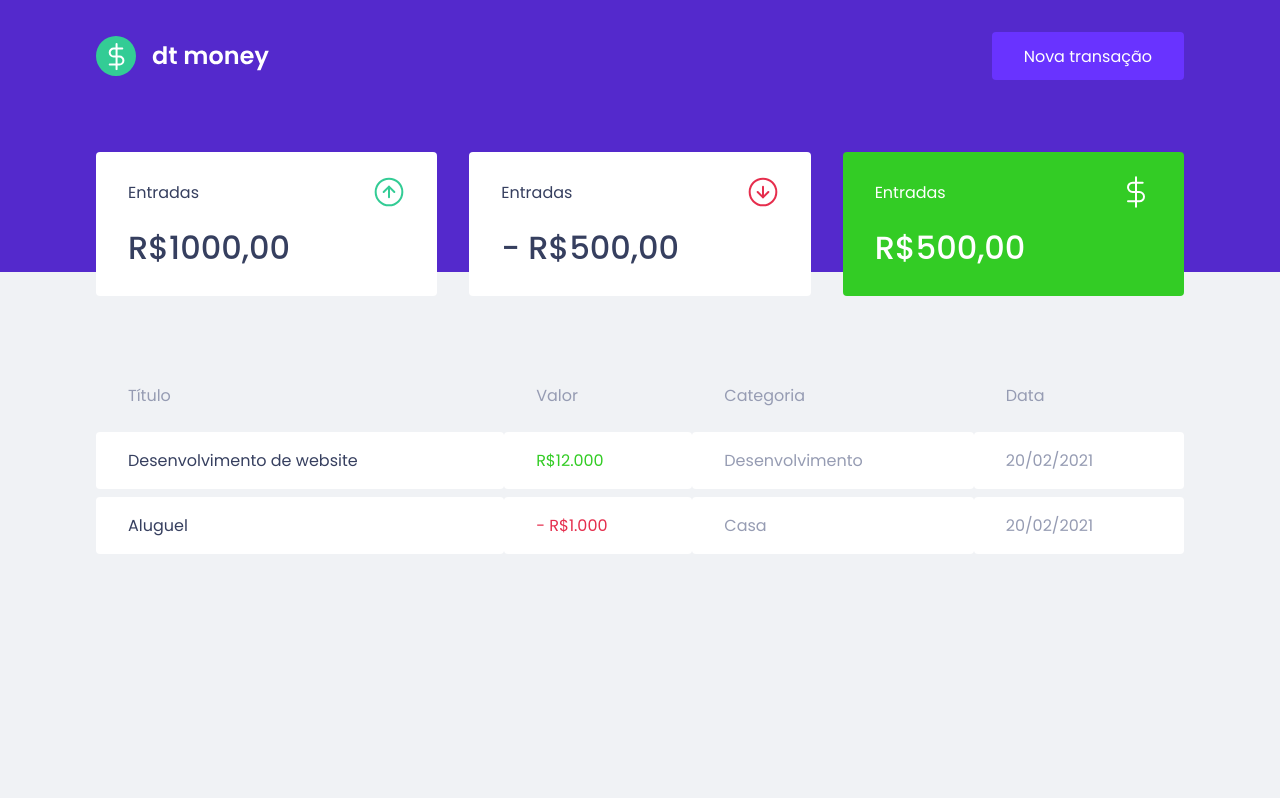
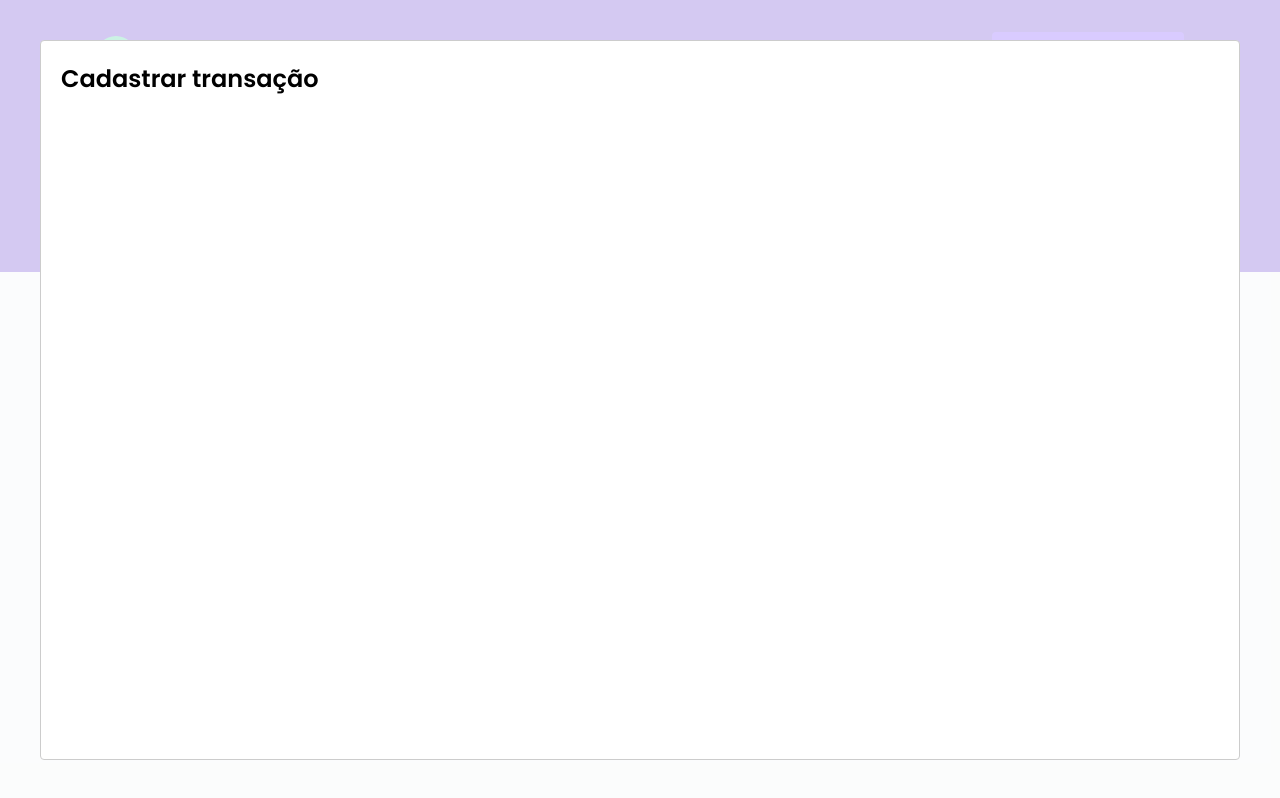
Before and after one commit to joaohitallo/ignite-React-02-DTMoney, a React (Create React App) app: page / in a window 1280 px wide. Both pictures are taken after a click on the button "Nova transação". Built offline with nearby package versions, Linux system fonts and the light colour scheme; no server answers; what miragejs would draw is missing.

Commit message:
Adicionando modal

```diff
--- a/package.json
+++ b/package.json
@@ -8,6 +8,7 @@
     "miragejs": "^0.1.41",
     "react": "^17.0.2",
     "react-dom": "^17.0.2",
+    "react-modal": "^3.13.1",
     "react-scripts": "4.0.3",
     "styled-components": "^5.2.3",
     "web-vitals": "^1.0.1"
@@ -20,6 +21,7 @@
     "@types/node": "^12.0.0",
     "@types/react": "^17.0.0",
     "@types/react-dom": "^17.0.0",
+    "@types/react-modal": "^3.12.0",
     "typescript": "^4.1.2"
   },
   "scripts": {
--- a/src/components/Header/index.tsx
+++ b/src/components/Header/index.tsx
@@ -1,14 +1,38 @@
+import { useState } from 'react';
+import Modal from 'react-modal';
+
 import logoImg from '../../assets/logo.svg';
+
 import { Container, Content} from './styles';
 
+
+
 export function Header() {
+
+    const [isNewTransactionModalOpen,setIsNewTransactionModalOpen] = useState(false);
+
+    function handleOpenNewTransactionModal() {
+        setIsNewTransactionModalOpen(true);
+    }
+
+    function handleCloseNewTransactionModal(){
+        setIsNewTransactionModalOpen(false);
+    }
+
     return (
         <Container>
             <Content>
                 <img src={logoImg} alt="dt money"/>
-                <button type="button">
+                <button type="button" onClick={handleOpenNewTransactionModal}>
                     Nova transação
                 </button>
+
+                <Modal
+                isOpen={isNewTransactionModalOpen}
+                onRequestClose={handleCloseNewTransactionModal}
+                >
+                    <h2>Cadastrar transação</h2>
+                </Modal>
             </Content>
         </Container>
     )
```
Also changed, not shown: 1 other file (tests, documents, lock files or other folders).
